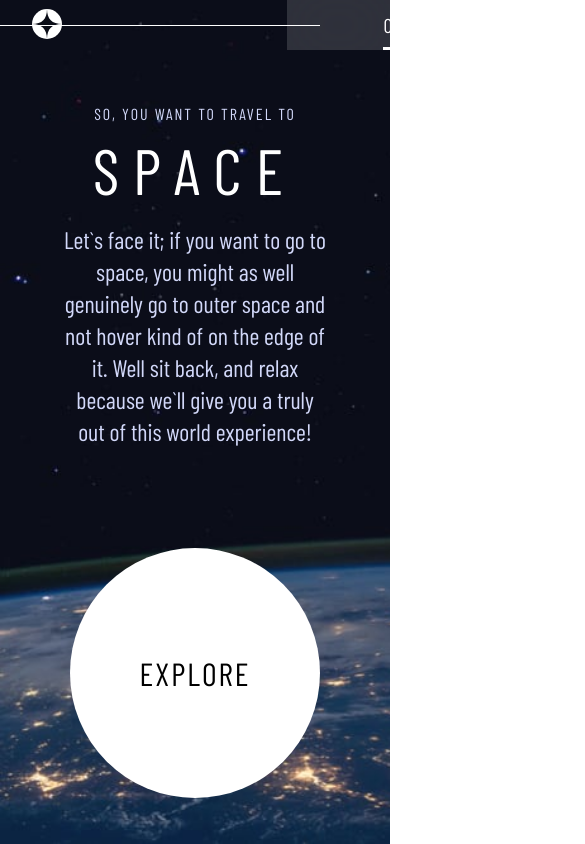
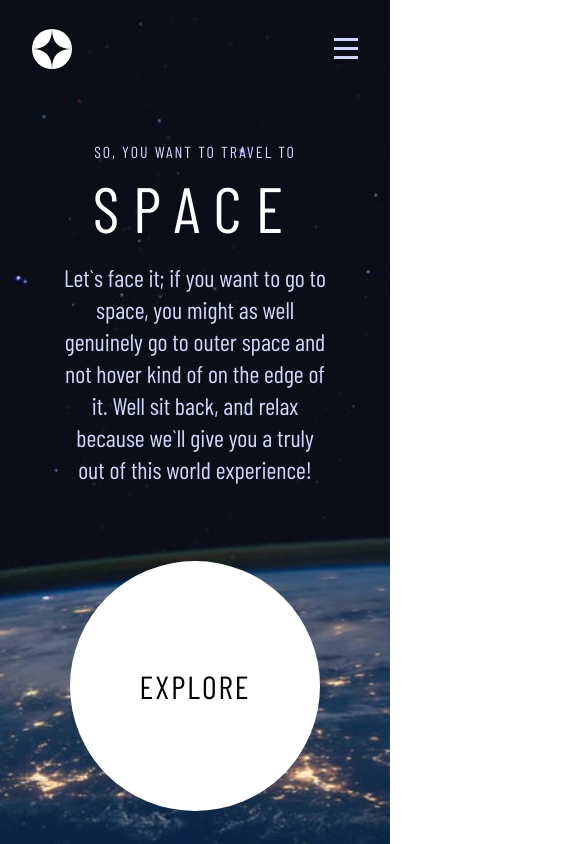
Before and after one commit to tanmaymspatel/space-tourism, a React (Create React App) app: page / in a window 390 px wide. Shown: the whole page, 585 px wide, since content can reach past the window. Built offline with nearby package versions, Linux system fonts and the light colour scheme.

Commit message:
header responsive

```diff
--- a/src/assets/scss/layout/_content.scss
+++ b/src/assets/scss/layout/_content.scss
@@ -487,6 +487,7 @@
         @include breakpoint-up(lg) {
             height: 75px;
             width: 75px;
+            margin: 0 0 1rem 0;
         }
 
         &.active {
--- a/src/assets/scss/layout/_header.scss
+++ b/src/assets/scss/layout/_header.scss
@@ -1,18 +1,17 @@
 #header {
-    flex: 0 0 50px;
+    flex: 0 0 100px;
     padding-left: 2rem;
     margin-top: 0rem;
 
-    @include breakpoint-up(md) {
+    @include breakpoint-up(lg) {
         margin-top: 2rem;
-        flex: 0 0 100px;
     }
 
     .logo-container {
         width: 20%;
 
         .logo {
-            width: 30px;
+            width: 40px;
 
             @include breakpoint-up(md) {
                 width: auto;
@@ -22,42 +21,100 @@
 
     .nav-links {
         height: 100%;
-        position: relative;
+
+        @include breakpoint-up(sm) {
+            position: relative;
+        }
 
         &::before {
             content: "";
             position: absolute;
-            height: 1px;
-            width: 50%;
+            height: 0px;
+            width: 40%;
             background: $light;
-            left: -10%;
+            left: -17%;
             top: 50%;
             transform: translateY(-50%);
             z-index: 10;
+
+            @include breakpoint-up(lg) {
+                height: 1px;
+            }
+
+            @include breakpoint-up(xl) {
+                left: -10%;
+                width: 50%;
+            }
+        }
+    }
+
+    .link-container {
+        width: auto;
+        background-color: rgba($light, 0.15);
+        backdrop-filter: blur(30px);
+        position: absolute;
+        left: 50%;
+        right: 0;
+        flex-direction: column;
+        height: 100%;
+        padding: 6rem 3rem 0;
+        z-index: 1;
+        transform: translateX(100%);
+        transition: $transition-timing all;
+
+        @include breakpoint-up(sm) {
+            transform: translateX(0);
+            padding-top: 0rem;
+            position: static;
+            flex-direction: row;
+            height: auto;
+            align-items: center;
+        }
+
+        @include breakpoint-up(lg) {
+            padding-left: 4rem;
+            width: 85%;
+        }
+
+        @include breakpoint-up(xl) {
+            width: 65%;
         }
     }
 
     .nav-item {
-        height: 100%;
-    }
+        height: auto;
+        margin: 1rem 0;
 
-    .link-container {
-        width: 65%;
-        background-color: rgba($light, 0.15);
-        backdrop-filter: blur(30px);
-        padding-left: 4rem;
+        @include breakpoint-up(sm) {
+            margin: 0;
+            height: 100%;
+        }
     }
 
     .nav-link {
-        padding: 0 2rem;
+        padding: 0 1rem;
         height: 100%;
         display: flex;
         align-items: center;
 
+        @include breakpoint-up(md) {
+            padding: 0 2rem;
+        }
+
         &.active {
             .nav-text {
+                color: rgba($light, 0.5);
+                font-weight: 600;
+
+                @include breakpoint-up(sm) {
+                    color: $light;
+                    font-weight: 400;
+                }
+
                 &::after {
-                    width: 100%;
+                    @include breakpoint-up(sm) {
+                        width: 100%;
+                    }
                 }
             }
         }
@@ -82,7 +139,56 @@
         }
 
         &:hover::after {
-            width: 100%;
+            @include breakpoint-up(sm) {
+                width: 100%;
+            }
+        }
+    }
+
+    .mobile-menu {
+        padding: 2rem;
+
+        @include breakpoint-up(sm) {
+            display: none;
+        }
+    }
+
+    .icon-hamburger {
+        transition: $transition-timing all;
+
+        @include breakpoint-up(sm) {
+            display: none;
+        }
+    }
+
+    .icon-close {
+        display: none;
+        transition: $transition-timing all;
+    }
+}
+
+#toggleMenu {
+    display: none;
+
+    &:checked {
+        ~.nav-links {
+            .link-container {
+                transform: translate(0);
+            }
+        }
+
+        ~.mobile-menu {
+            .icon-hamburger {
+                display: none;
+            }
+
+            .icon-close {
+                display: block;
+                position: absolute;
+                z-index: 1;
+                top: 4%;
+                right: 7%;
+            }
         }
     }
 }
--- a/src/core/Header.tsx
+++ b/src/core/Header.tsx
@@ -1,30 +1,50 @@
 import { NavLink } from "react-router-dom";
+
 import logo from "../assets/images/shared/logo.svg"
+import hamburger from "../assets/images/shared/icon-hamburger.svg"
+import close from "../assets/images/shared/icon-close.svg"
+import { useRef } from "react";
 
 function Header() {
+
+    const inputRef = useRef<any>();
+    console.log(inputRef?.current?.checked);
+
+    const onLinkClick = () => {
+        inputRef.current.checked = false;
+    }
     return (
         <>
+            <input type="checkbox" name="toggleMenu" id="toggleMenu" ref={inputRef} />
             <figure className="logo-container">
                 <NavLink to="/">
                     <img src={logo} alt="space-tourism" className="logo" />
                 </NavLink>
             </figure>
             <nav className="nav-links flex-grow-1 d-flex justify-content-end">
-                <ul className="link-container d-flex align-items-center">
+                <ul className="link-container d-flex">
                     <li className="nav-item">
-                        <NavLink to="/" className="nav-link"><span className="nav-text">00 <span className="ms-2">Home</span></span></NavLink>
+                        <NavLink to="/" className="nav-link" onClick={onLinkClick}><span className="nav-text">00 <span className="ms-2">Home</span></span></NavLink>
                     </li>
                     <li className="nav-item">
-                        <NavLink to="/destination" className="nav-link"><span className="nav-text">01 <span className="ms-2"> Destination</span></span></NavLink>
+                        <NavLink to="/destination" className="nav-link" onClick={onLinkClick}><span className="nav-text">01 <span className="ms-2"> Destination</span></span></NavLink>
                     </li>
                     <li className="nav-item">
-                        <NavLink to="/crew" className="nav-link"><span className="nav-text">02 <span className="ms-2">Crew</span></span></NavLink>
+                        <NavLink to="/crew" className="nav-link" onClick={onLinkClick}><span className="nav-text">02 <span className="ms-2">Crew</span></span></NavLink>
                     </li>
                     <li className="nav-item">
-                        <NavLink to="/technology" className="nav-link"><span className="nav-text">03 <span className="ms-2">Technology</span></span></NavLink>
+                        <NavLink to="/technology" className="nav-link" onClick={onLinkClick}><span className="nav-text">03 <span className="ms-2">Technology</span></span></NavLink>
                     </li>
                 </ul>
             </nav>
+            <div className="mobile-menu">
+                <label htmlFor="toggleMenu">
+                    <img src={hamburger} alt="moobile-menu" className="icon-hamburger cursor-pointer" />
+                </label>
+                <label htmlFor="toggleMenu">
+                    <img src={close} alt="close-moobile-menu" className="icon-close cursor-pointer" />
+                </label>
+            </div>
         </>
     )
 };
```
